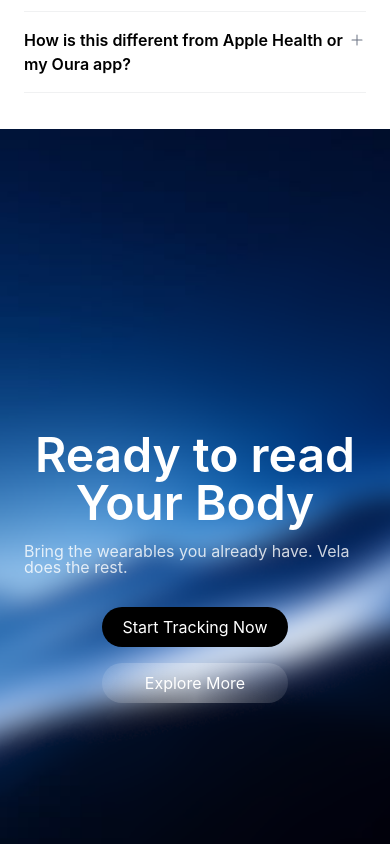
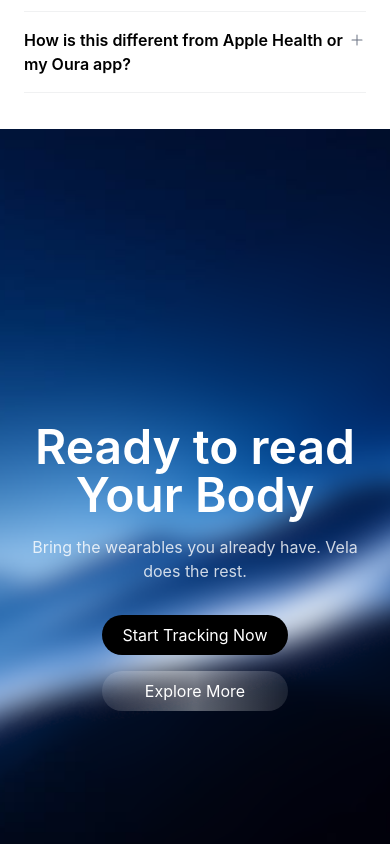
Before and after one commit to Sondosprg/landing_page_healthy_tailwind, a website: page src/index.html in a window 390 px wide. Shown: the part 6040-6884 px from the top of the page. Drawn offline with nearby package versions, Linux system fonts and the light colour scheme.

Commit message:
fix responsive tracking now sec

```diff
--- a/src/index.html
+++ b/src/index.html
@@ -824,30 +824,30 @@
 
    <!-- TRACKING NOW -->
      <section
-      class="bg-[url(imgs/trackingNow/bg.png)]  bg-cover bg-center  bg-no-repeat  min-h-screen"
+      class="bg-[url(imgs/trackingNow/bg.png)]  bg-cover bg-center  bg-no-repeat   h-screen "
     >
-      <div class="max-w-7xl mx-auto px-6 sm:px-15 py-4 ">
+      <div class="max-w-7xl mx-auto px-6 sm:px-15 py-4 h-100 ">
 
 
         <!-- content -->
-         <div class="flex justify-center items-center gap-8  h-screen flex-col  ">
+         <div class="flex justify-center items-center gap-8  flex-col py-7 sm:py-14   h-screen  ">
 
-          <div class="space-y-4">
+          <div class="space-y-4  text-center">
            <div class="flex items-center justify-center flex-col">
              <h2 class="text-5xl font-semibold text-primary"> Ready to read
 
             </h2>
-             <h2 class="text-5xl font-semibold text-primary">
+             <h2 class="text-5xl font-semibold text-primary ">
               Your Body
             </h2>
            </div>
-            <p class="text-primary/80 leading-4">
+            <p class="text-primary/80 leading-6">
               Bring the wearables you already have. Vela does the rest.
             </p>
 
           </div>
 
-          <div class="flex gap-4 flex-col sm:flex-row sm:gap-2 ">
+          <div class="flex gap-4 flex-col xs:flex-row sm:gap-2 ">
             <button class="px-5 py-2 w-fit bg-secondary duration-300 transition-all active:scale-105 rounded-4xl text-white">
               Start Tracking Now
               </button>
```
Also changed, not shown: src/output.css.
